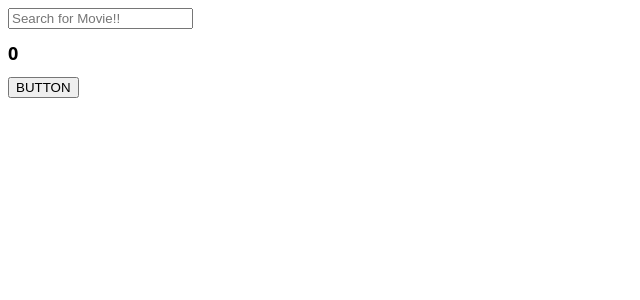
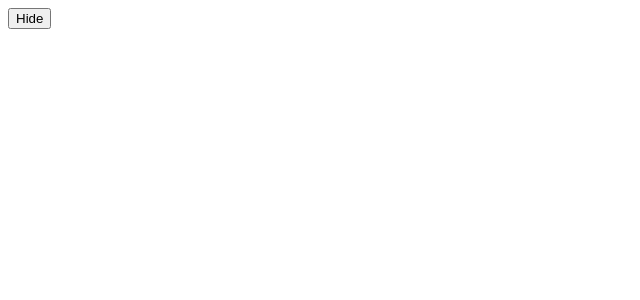
Before and after one commit to ghk0409/react-begins, a React (Create React App) app: page / in a window 1280 px wide. Shown: the top 300 px of the page, without its empty margins (0-640 px from the left). Built offline with nearby package versions, Linux system fonts and the light colour scheme; the HTML template or start-up script is replaced by a standard one.

Commit message:
useEffect의 Cleanup function 테스트
메모리 누수 방지를 위한 cleanup function 구조 및 테스트

```diff
--- a/src/App.js
+++ b/src/App.js
@@ -2,36 +2,55 @@
 import styles from "./App.module.css";
 import { useState, useEffect } from "react";
 
+function Hello() {
+    useEffect(() => {
+        console.log("created :)");
+        return () => console.log("destroyed :(");
+    }, []);
+    return <h1>Hellooo~</h1>;
+}
+
 function App() {
-    const [counter, setCounter] = useState(0);
-    const [keyword, setKeyword] = useState("");
+    // const [counter, setCounter] = useState(0);
+    // const [keyword, setKeyword] = useState("");
 
-    const onClick = () => setCounter((prev) => prev + 1);
-    const onChange = (event) => setKeyword(event.target.value);
-    console.log("rerendering!! i run all the time");
+    // const onClick = () => setCounter((prev) => prev + 1);
+    // const onChange = (event) => setKeyword(event.target.value);
+    // console.log("rerendering!! i run all the time");
 
-    // 처음 한 번만 실행
-    useEffect(() => {
-        console.log("Call the API");
-    }, []);
-    // keyword가 5글자 이상일 경우에만 실행 (deps -> keyword 설정)
-    useEffect(() => {
-        if (keyword !== "" && keyword.length > 5) {
-            console.log("Search for", keyword);
-        }
-    }, [keyword]);
+    // // 처음 한 번만 실행
+    // useEffect(() => {
+    //     console.log("Call the API");
+    // }, []);
+    // // keyword가 5글자 이상일 경우에만 실행 (deps -> keyword 설정)
+    // useEffect(() => {
+    //     if (keyword !== "" && keyword.length > 5) {
+    //         console.log("Search for", keyword);
+    //     }
+    // }, [keyword]);
+
+    // return (
+    //     <div>
+    //         <input
+    //             placeholder="Search for Movie!!"
+    //             type="text"
+    //             value={keyword}
+    //             onChange={onChange}
+    //         />
+    //         <h1 className={styles.title}>{counter}</h1>
+    //         {/* <Button text={"WOW!!"} /> */}
+    //         <button onClick={onClick}>BUTTON</button>
+    //     </div>
+    // );
+
+    // cleanUp 예시
+    const [showing, setShowing] = useState(false);
+    const onClick = () => setShowing((prev) => !prev);
 
     return (
         <div>
-            <input
-                placeholder="Search for Movie!!"
-                type="text"
-                value={keyword}
-                onChange={onChange}
-            />
-            <h1 className={styles.title}>{counter}</h1>
-            {/* <Button text={"WOW!!"} /> */}
-            <button onClick={onClick}>BUTTON</button>
+            <button onClick={onClick}>{showing ? "Show" : "Hide"}</button>
+            {showing ? <Hello /> : null}
         </div>
     );
 }
--- a/src/index.js
+++ b/src/index.js
@@ -3,8 +3,4 @@
 import App from "./App";
 
 const root = ReactDOM.createRoot(document.getElementById("root"));
-root.render(
-    <React.StrictMode>
-        <App />
-    </React.StrictMode>
-);
+root.render(<App />);
```
